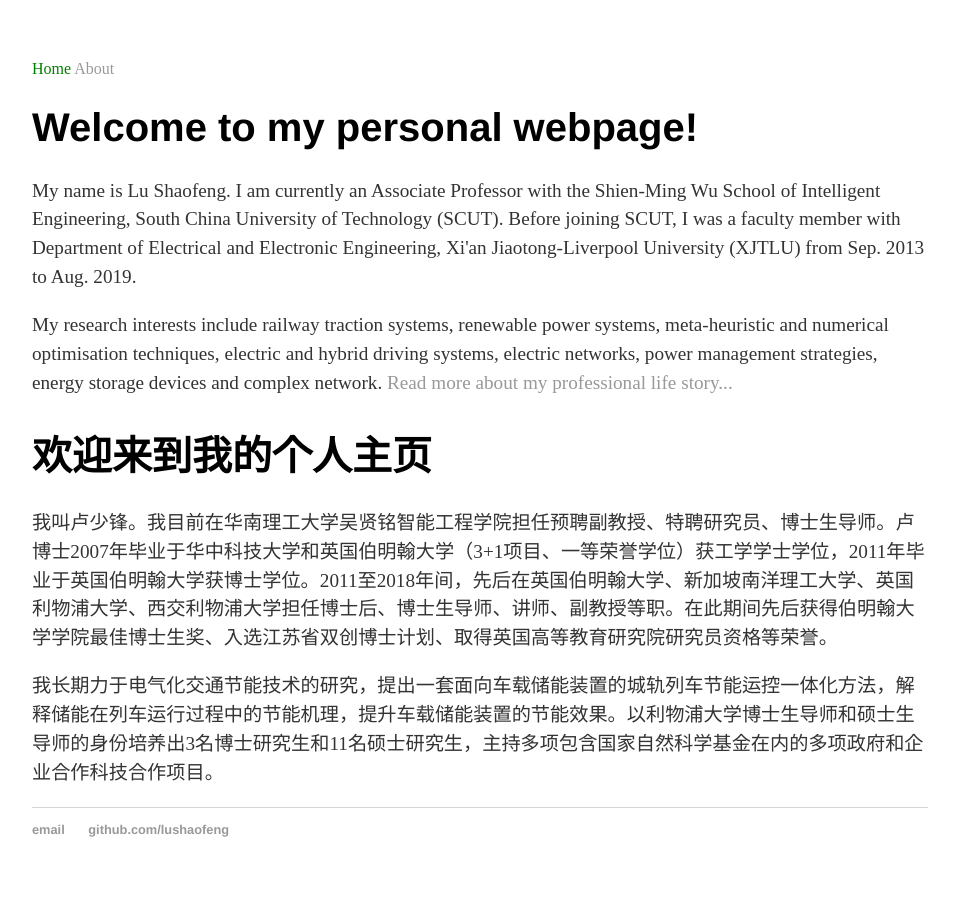
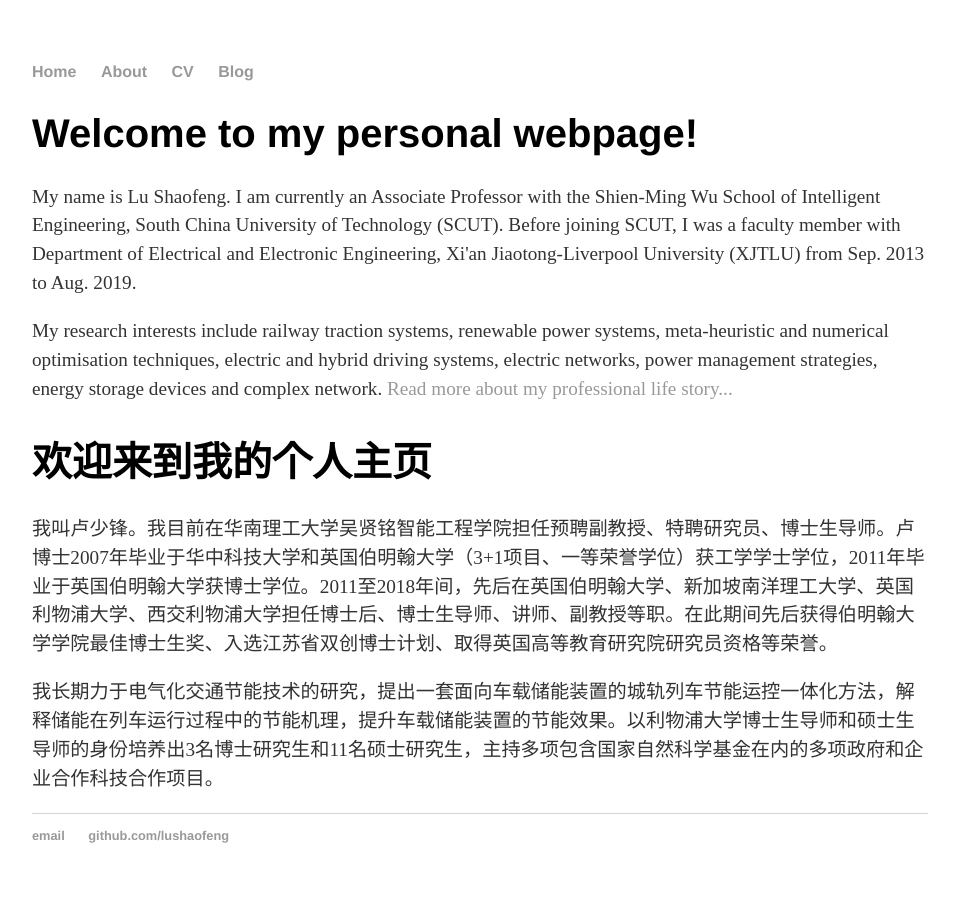
Before and after one commit to lushaofeng/lushaofeng.github.io, a Jekyll site: the page built from index.html, in a window 1280 px wide. Shown: the whole page, without its empty margins (160-1119 px from the left). Built offline with Jekyll 4.4.1, drawn with Linux system fonts in a browser that asks for light colours.

Commit message:
Update default.html

```diff
--- a/_layouts/default.html
+++ b/_layouts/default.html
@@ -8,12 +8,12 @@
 <body>
 
 <nav>
-<a href="/" {% if page.url == "/" %} style="color: green;"{% endif %}>
-	Home
-</a>
-<a href="/about.html" {% if page.url == "/about.html" %} style="color: red;"{% endif %}>
-	About
-</a>
+	<ul>
+		<li><a href="/">Home</a></li>
+		<li><a href="/about.html">About</a></li>
+		<li><a href="/cv.html">CV</a></li>
+		<li><a href="/blog.html">Blog</a></li>
+	</ul>
 </nav>
 
 <div class="container">
@@ -28,5 +28,6 @@
 		<li><a href="https://github.com/lushaofeng">github.com/lushaofeng</a></li>
 	</ul>
 </footer>
+
 </body>
 </html>
```
Lines whose indentation alone changed are shown as unchanged.
